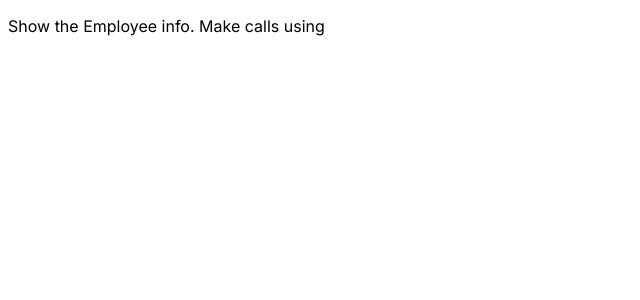
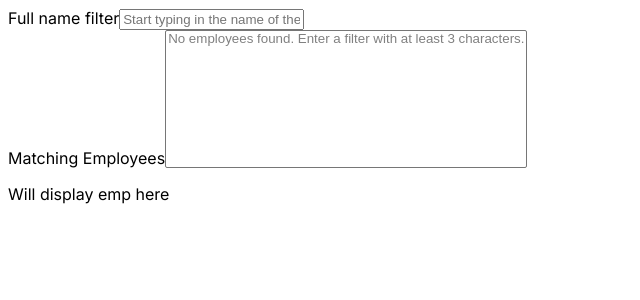
Before and after one commit to visier/api-samples, a Next.js app in the folder authentication/oauth2-code/javascript/employee-details/: page /employee in a window 1280 px wide. Shown: the top 300 px of the page, without its empty margins (0-640 px from the left). Built offline with nearby package versions, Linux system fonts and the light colour scheme.

Commit message:
before switching to axios instance in context

```diff
--- a/authentication/oauth2-code/javascript/employee-details/package.json
+++ b/authentication/oauth2-code/javascript/employee-details/package.json
@@ -10,8 +10,10 @@
   },
   "dependencies": {
     "axios": "^1.5.0",
+    "bootstrap": "^5.3.2",
     "next": "13.4.19",
     "react": "18.2.0",
+    "react-bootstrap": "^2.8.0",
     "react-dom": "18.2.0"
   }
 }
--- /dev/null
+++ b/authentication/oauth2-code/javascript/employee-details/src/app/employee/display-emplyee.js
@@ -0,0 +1,3 @@
+export default function DisplayEmployee({ empId }) {
+    return (<p>Will display emp here</p>)
+}
--- a/authentication/oauth2-code/javascript/employee-details/src/app/employee/page.js
+++ b/authentication/oauth2-code/javascript/employee-details/src/app/employee/page.js
@@ -1,8 +1,15 @@
 "use client"
-import { useAuth } from "@/hooks/useAuth"
+import { useState } from "react";
+import SelectEmployee from "./select-employee";
+import DisplayEmployee from "./display-emplyee";
 
 export default function Employee() {
-    const { accessToken, tokenType } = useAuth();
+    const [selectedEmp, setSelectedEmp] = useState();
 
-    return (<p>Show the Employee info. Make calls using {tokenType} {accessToken}</p>)
+    return (
+        <>
+            <SelectEmployee setEmp={setSelectedEmp}></SelectEmployee>
+            <DisplayEmployee empId={selectedEmp}></DisplayEmployee>
+        </>
+    )
 }
--- /dev/null
+++ b/authentication/oauth2-code/javascript/employee-details/src/app/employee/select-employee.js
@@ -0,0 +1,35 @@
+import { useState } from "react";
+import { Form } from "react-bootstrap";
+
+export default function SelectEmployee({ setEmp }) {
+    const [empFilter, setEmpFilter] = useState();
+    const [empRecords, setEmpRecords] = useState([]);
+
+    const fetchEmployees = filter => {
+
+    }
+
+    const renderEmployees = () => {
+        if (empRecords.length === 0) {
+            return (<option value="-1" disabled>No employees found. Enter a filter with at least 3 characters.</option>)
+        } else {
+            return empRecords.map(rec => (<option value={rec.id}>rec.name</option>))
+        }
+    }
+    return (
+        <Form>
+            <Form.Group className="mb-3" controlId="exampleForm.ControlInput1">
+                <Form.Label>Full name filter</Form.Label>
+                <Form.Control type="text"
+                    placeholder="Start typing in the name of the employee..."
+                    onInput={e => fetchEmployees(e.target.value)}/>
+            </Form.Group>
+            <Form.Group className="mb-3" controlId="exampleForm.ControlTextarea1">
+                <Form.Label>Matching Employees</Form.Label>
+                <Form.Select aria-label="Default select example" htmlSize="8">
+                    {renderEmployees()}
+                </Form.Select>
+            </Form.Group>
+        </Form>
+        )
+    }
--- a/authentication/oauth2-code/javascript/employee-details/src/app/layout.js
+++ b/authentication/oauth2-code/javascript/employee-details/src/app/layout.js
@@ -1,18 +1,21 @@
 import './globals.css'
 import { Inter } from 'next/font/google'
 import { AuthProvider } from '@/hooks/useAuth'
+
 const inter = Inter({ subsets: ['latin'] })
 
 export const metadata = {
-  title: 'Create Next App',
-  description: 'Generated by create next app',
+  title: 'Visier Sample app',
+  description: 'Public Visier sample application with OAuth and API calls',
 }
 
 export default function RootLayout({ children }) {
   return (
     <html lang="en">
       <body className={inter.className}>
-        <AuthProvider>{children}</AuthProvider>
+          <AuthProvider>
+            {children}
+          </AuthProvider>
         </body>
     </html>
   )
--- a/authentication/oauth2-code/javascript/employee-details/src/app/oauth2/callback/page.js
+++ b/authentication/oauth2-code/javascript/employee-details/src/app/oauth2/callback/page.js
@@ -28,6 +28,6 @@ export default function Callback() {
     if (accessToken !== null) {
         router.replace("/")
     } else {
-        return (<p>Preparing to authenticate.</p>)
+        return (<p>Redirecting...</p>)
     }
 }
```
Also changed, not shown: authentication/oauth2-code/javascript/employee-details/src/app/page.js (+15 -5 lines), 1 other file (tests, documents, lock files or other folders).
